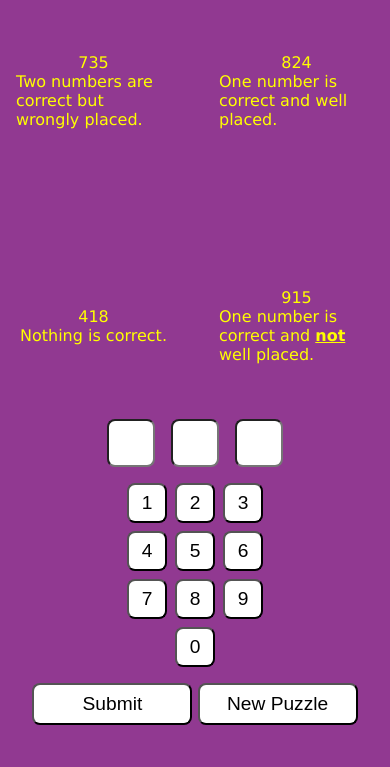
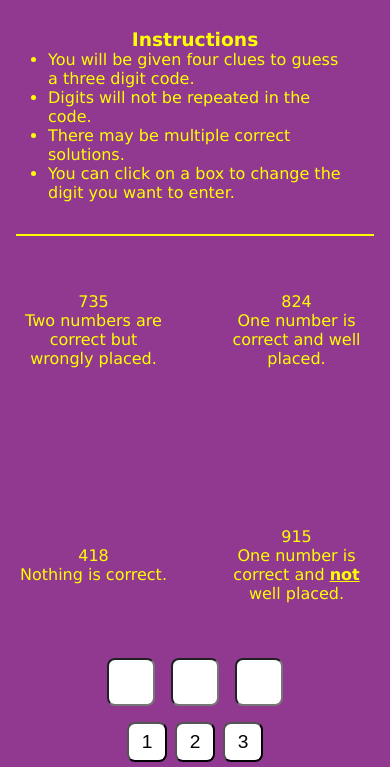
Before and after one commit to saprameya/CTCNow, a plain HTML site: page index.html in a window 390 px wide. Shown: the part 46-813 px from the top of the page. Drawn offline with Linux system fonts and the light colour scheme.

Commit message:
responsiveness

```diff
--- a/script.js
+++ b/script.js
@@ -365,8 +365,10 @@ function showAlert(message) {
       of: $(".puzzle"),
     },
     modal: true,
-    width: 400,
+    width: 300,
   });
+
+
   $("#dialog").dialog("open");
   $("#message").text(message);
 }
--- a/style.css
+++ b/style.css
@@ -60,10 +60,14 @@ main {
   gap: 3rem;
   margin-inline: auto;
   font-size: clamp(16px, calc(2vw + 0.5rem), 1.5rem);
+  align-items: center;
+  justify-content: center;
+  text-align: center;
 }
 
 .clue {
-  margin: auto;
+  margin-inline: auto;
+  width: fit-content;
 }
 
 .clue p {
@@ -159,13 +163,21 @@ main {
     width: 100vw;
   }
 
+  main{
+    flex-direction: column-reverse;
+  }
+
   .puzzle {
-    width: 100vw;
+    width: 100%;
     border: none;
+    border-top: 2px solid var(--font-color);
+    padding-bottom: 1rem;
   }
 
   .instructions {
-    width: 100vw;
+    width: 100%;
+    padding: 2rem;
+    margin: 0;
   }
 
   .instructions > * {
@@ -173,7 +185,4 @@ main {
     margin-inline: auto;
   }
 
-  #dialog {
-    width: 225px;
-  }
 }
```
